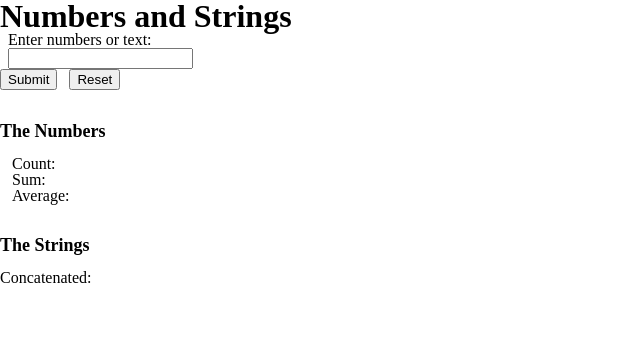
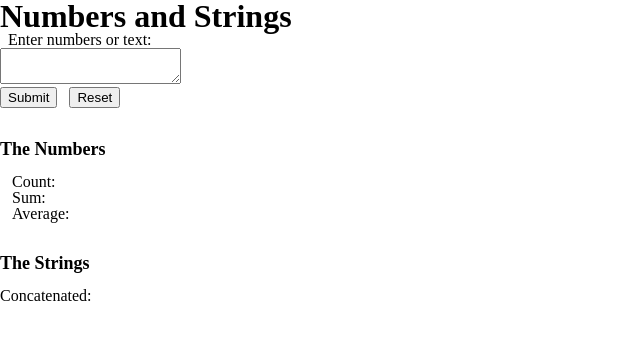
Before and after one commit to rrutherfordd/html5-300_hw02, a plain HTML site: page index.html in a window 1280 px wide. Shown: the whole page, without its empty margins (0-640 px from the left). Drawn offline with nearby package versions, Linux system fonts and the light colour scheme.

Commit message:
Assignment 2 update

```diff
--- a/index.html
+++ b/index.html
@@ -21,7 +21,7 @@
   <form id="acceptNumbersAndStrings">
     Enter numbers or text:
     <br/>
-    <input type="textarea" id="numberOrString">
+    <textarea id="numberOrString"></textarea>
     <br/>
     <!-- <input type="submit" value="Submit"> -->
     <input type="submit" value="Submit" onclick="newNumberOrStringCheck()">
--- a/js/main.js
+++ b/js/main.js
@@ -1,4 +1,10 @@
-//alert("Assignment 2");
+/*global $ */
+
+$(document).ready(function () {
+  //jQuery loaded?
+  'use strict';
+  //alert("Assignment 2");
+});
 
 var countOfSums = 0, sumOfNumbers = 0, averageOfNumbers = 0, newNumberOrString, fElement, countOfStrings = 0, concatenatedString = "";
 
@@ -87,7 +93,6 @@ function newNumberOrStringCheck() {
 
 /*
 $("#acceptNumbersAndStrings").submit(function (event) {
-  'use strict';
   newNumberOrStringCheck();
   //window.alert("Handler for .submit() called.");
   event.preventDefault();
```
